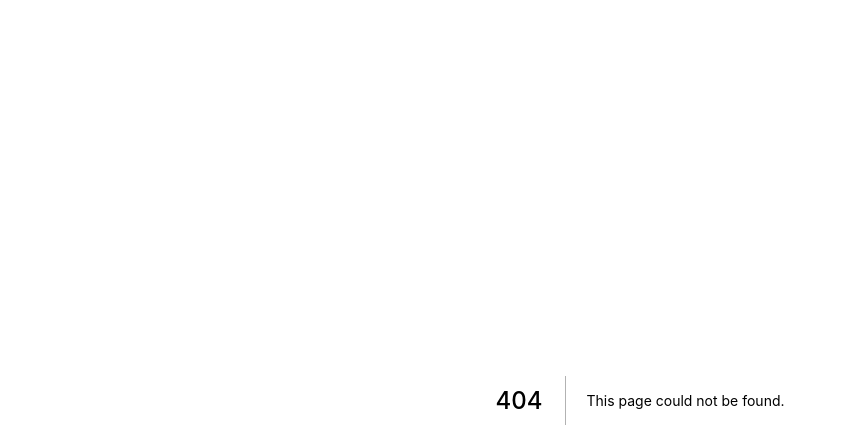
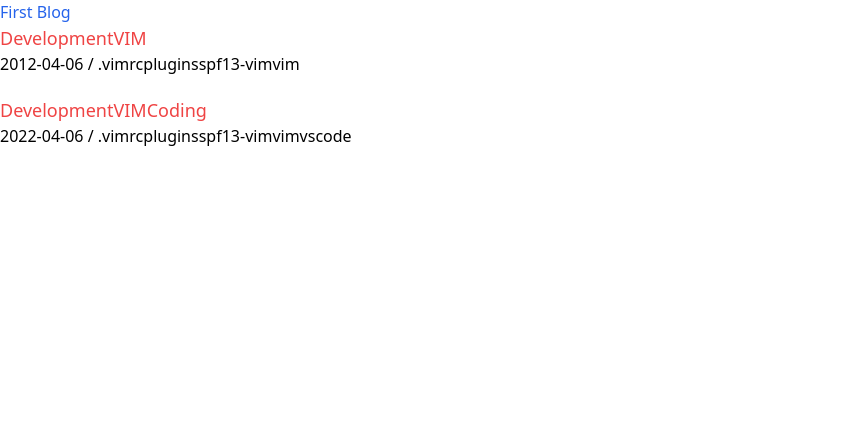
Before and after one commit to HA-SEUNG-JEONG/wanted-assignment-markdownBlog, a Next.js app: page /blog in a window 1280 px wide. Before the commit this address had no page. Shown: the top 448 px of the page, without its empty margins (0-847 px from the left). Built offline with nearby package versions, Linux system fonts and the light colour scheme.

Commit message:
✅ getStaticProps 구현

```diff
--- /dev/null
+++ b/pages/blog.tsx
@@ -0,0 +1,44 @@
+import { readdirSync, readFileSync } from "fs";
+import matter from "gray-matter";
+import { NextPage } from "next";
+
+interface Post {
+  categories: string;
+  date: string;
+  description: string;
+  slug: string;
+  tags: string[];
+}
+
+const blog: NextPage<{ posts: Post[] }> = ({ posts }) => {
+  return (
+    <>
+      <h1 className="text-blue-600">First Blog</h1>
+      {posts.map((post, index) => (
+        <div key={index} className="mb-5">
+          <span className="text-lg text-red-500">{post.categories}</span>
+          <div>
+            <span>
+              {post.date} / {post.tags}
+            </span>
+          </div>
+        </div>
+      ))}
+    </>
+  );
+};
+
+export async function getStaticProps() {
+  const blogPosts = readdirSync("./posts").map((file) => {
+    const content = readFileSync(`./posts/${file}`, "utf-8");
+    return matter(content).data;
+  });
+
+  return {
+    props: {
+      posts: blogPosts,
+    },
+  };
+}
+
+export default blog;
--- /dev/null
+++ b/posts/01-blogPost1.md
@@ -0,0 +1,18 @@
+---
+categories:
+  - Development
+  - VIM
+date: "2012-04-06"
+description: 설명을 적는 곳입니다
+slug: spf13-vim-3-0-release-and-new-website
+tags:
+  - .vimrc
+  - plugins
+  - spf13-vim
+  - vim
+title: hello
+---
+
+## 예시입니다
+
+- 예시입니다
--- /dev/null
+++ b/posts/02-blogPost2.md
@@ -0,0 +1,20 @@
+---
+categories:
+  - Development
+  - VIM
+  - Coding
+date: "2022-04-06"
+description: 설명을 적는 곳입니다
+slug: spf13-vim-3-0-release-and-new-website
+tags:
+  - .vimrc
+  - plugins
+  - spf13-vim
+  - vim
+  - vscode
+title: hi
+---
+
+## 예시입니다
+
+- 예시입니다
```
